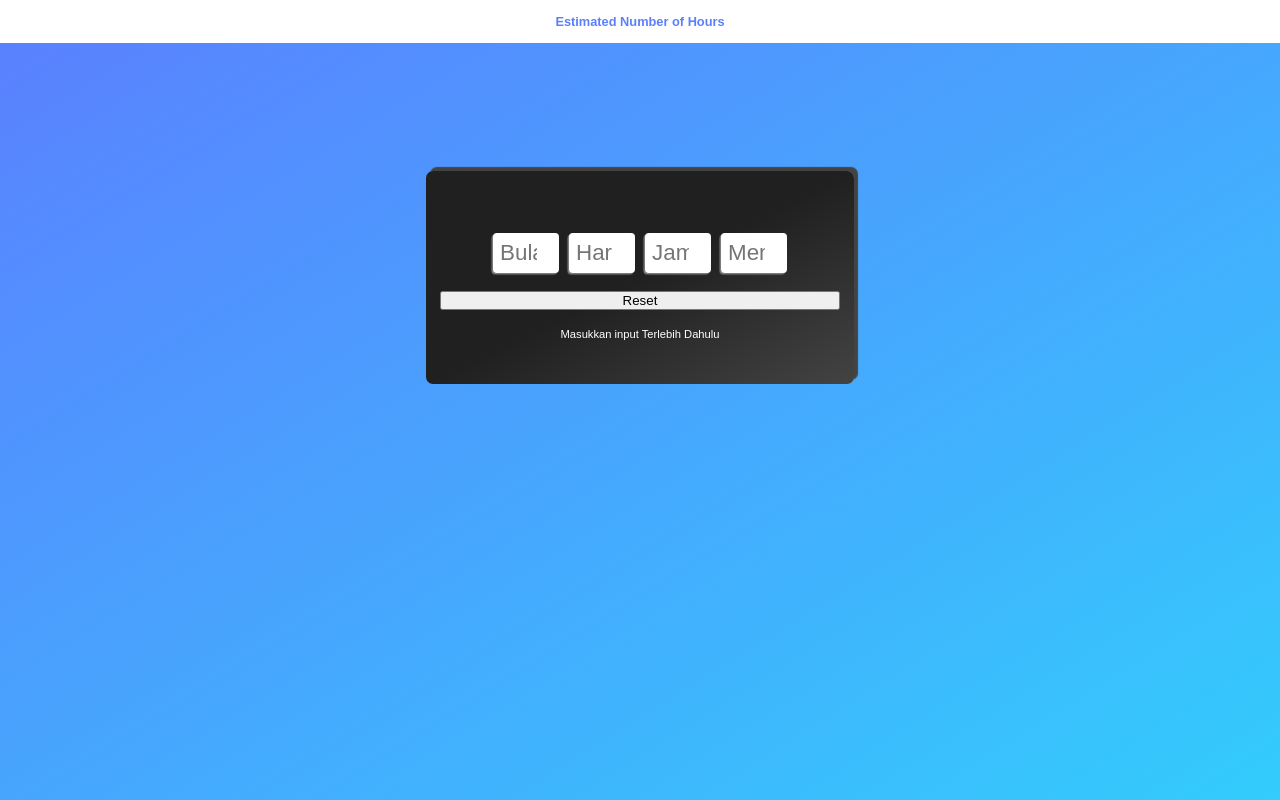
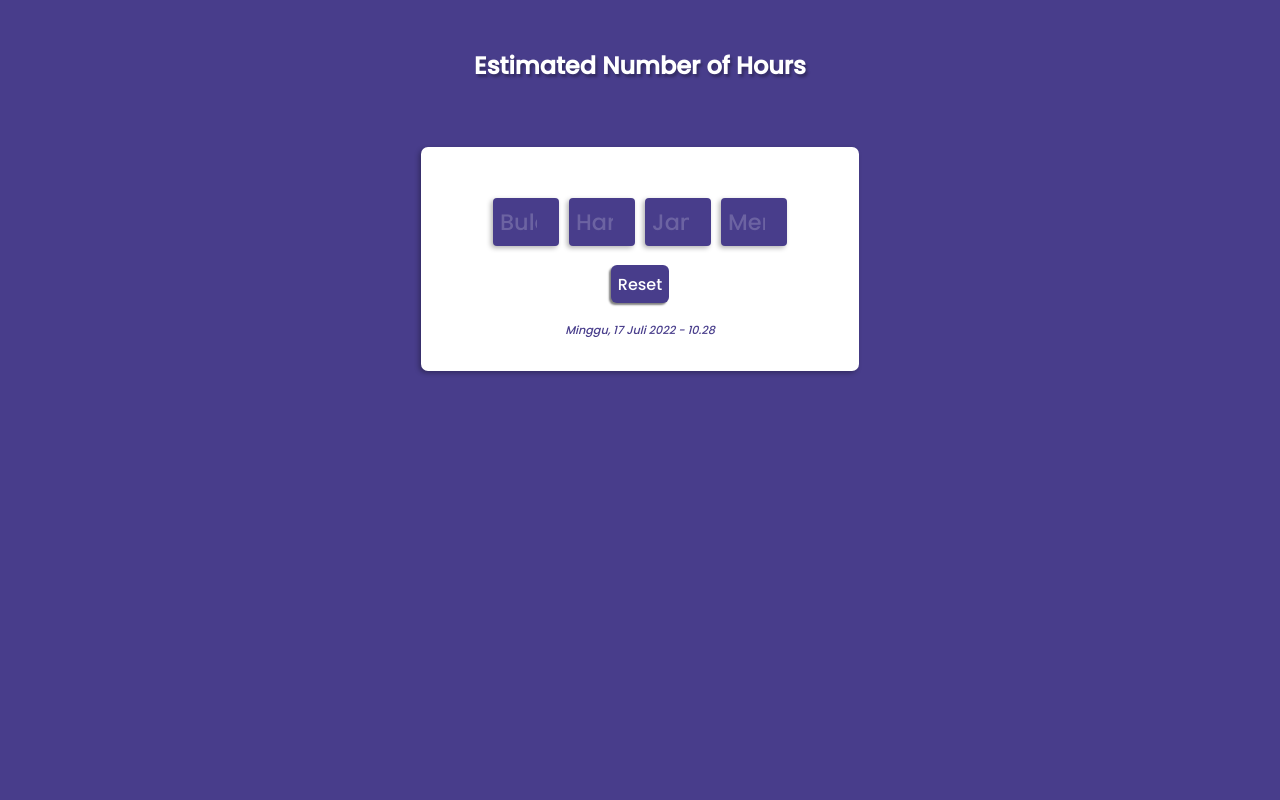
Before and after one commit to yandex-y/Private-Estimated-Number-of-Hours, a plain HTML site: page index.html in a window 1280 px wide. Both pictures are taken after a click on the button "Reset". Drawn offline with Linux system fonts and the light colour scheme.

Commit message:
Add files via upload

```diff
--- a/script.js
+++ b/script.js
@@ -1,89 +1,84 @@
-//Variabel
-const inputBulan = document.querySelectorAll('form > input')[0],
-      inputHari = document.querySelectorAll('form > input')[1],
-      inputJam = document.querySelectorAll('form > input')[2],
-      inputMenit = document.querySelectorAll('form > input')[3],
-      display1 = document.querySelector('.container > p:first-child'),
-      display2 = document.querySelector('.container > p:last-child'),
-      btn_reset = document.querySelector('.container > form > input[type=reset]'),
-      arr = [inputBulan,inputHari,inputJam,inputMenit],
-      days = ['Minggu','Senin','Selasa','Rabu','Kamis','Jum\'at','Sabtu'],
-      month = ['Januari','Februari','Maret','April','Mei','Juni','Juli','Agustus','September','Oktober','November','Desember'];
-      let numbers = 0;
+//VARIABEL
+const inpArr = [
+    document.getElementById('month'),
+    document.getElementById('day'),
+    document.getElementById('hour'),
+    document.getElementById('minute')
+];
+const maxvalue = [999999, 9999999, 999999999, 9999999999]
+const btn_reset = document.getElementById('reset');
+const display = document.getElementById('display');
+const display2 = document.getElementById('display2');
+const strDay = ['Minggu', 'Senin', 'Selasa', 'Rabu', 'Kamis', 'Jum\'at', 'Sabtu'];
+const strMonth = ['Januari', 'Februari', 'Maret', 'April', 'Mei', 'Juni', 'Juli', 'Agustus', 'September', 'Oktober', 'November', 'Desember']
 
-
-//Run Function & Event Listener
-hitung()
-for(x of arr){x.onkeyup = () => {hitung()}}
-for(x of arr){x.onchange = () => {hitung()}}
-btn_reset.addEventListener('click',() => {
-    display1.innerHTML = ':)';
-    InputBefore()
+//EVENT LISTENER
+inpArr.forEach((x, i) => {
+    x.addEventListener('input', (e) => {
+        validasiValue(e.target, maxvalue[i], i)
+        calc()
+    })
+})
+inpArr.forEach((x, i) => {
+    x.addEventListener('keydown', (e) => {
+        if (e.key == 'Backspace') {
+            if (e.target.value.length == 0) {
+                inpArr[i-1].focus()
+            }
+        }
+    })
+})
+btn_reset.addEventListener('click', () => {
+    inpArr.forEach(x => {
+        x.value = ''
+    })
+    calc()
 })
 
+//RUN FUNCTION
+calc()
 
-//Function
-function hitung(){
-    let dateNow = new Date().getTime(),
-        bulan = parseFloat(inputBulan.value) * 2628002880,
-        hari = parseFloat(inputHari.value) * 86400000,
-        jam = parseFloat(inputJam.value) * 3600000,
-        menit = parseFloat(inputMenit.value) * 60000,
-        arr2 = [bulan,hari,jam,menit];
+//FUNCTION
+function calc() {
 
-        if(inputBulan.value.length == 0 && inputHari.value.length == 0 && inputJam.value.length == 0 && inputMenit.value.length == 0){
-              InputBefore()
-          }else{
-              let dispBulan = inputBulan.value + ' Bulan ',
-                  dispHari = inputHari.value + ' Hari ',
-                  dispJam = inputJam.value + ' Jam ',
-                  dispMenit = inputMenit.value + ' Menit ',
-                  arr3 = [dispBulan,dispHari,dispJam,dispMenit];
+    const x = new Date();
+    const newDate = []
 
-                  for(x of arr){
-                      if(x.value.length == 0){
-                          arr2[numbers] = 0;
-                          arr3[numbers] = '';
-                        }
-                        numbers++;
-                    }
-                    numbers = 0;
+    inpArr.forEach(x => {
+        let nd;
+        if (x.value.length == 0 || x.value == '') {
+            nd = 0
+        } else {
+            nd = parseInt(x.value)
+        }
+        newDate.push(nd)
+    })
+    const getTimeTarget = new Date(x.getFullYear(),
+        x.getMonth() + newDate[0],
+        x.getDate() + newDate[1],
+        x.getHours() + newDate[2],
+        x.getMinutes() + newDate[3],
+        x.getSeconds(),
+        x.getMilliseconds());
 
-                    let hasil = new Date(dateNow + arr2[0] + arr2[1] + arr2[2] + arr2[3]),
-                        cekHasilBulan = hasil.getMonth(),
-                        cekHasilHari = hasil.getDay(),
-                        cekHasilJam = hasil.getHours(),
-                        cekHasilMenit = hasil.getMinutes(),
-                        cekHasilBig = [cekHasilBulan,cekHasilHari],
-                        cekHasilSmall = [cekHasilJam,cekHasilMenit];
+    const mountOut = getTimeTarget.getMonth();
+    const dayOut = getTimeTarget.getDay();
+    let hourOut;
+    let minuteOut;
 
-                        for(x of month){
-                            if(cekHasilBig[0] == numbers){
-                                cekHasilBig[0] = x;
-                            }
-                            numbers++
-                        }
-                        numbers = 0
+    getTimeTarget.getHours() < 10 ? hourOut = '0' + getTimeTarget.getHours(): hourOut = getTimeTarget.getHours();
+    getTimeTarget.getMinutes() < 10 ? minuteOut = '0' + getTimeTarget.getMinutes(): minuteOut = getTimeTarget.getMinutes()
 
-                        for(x of days){
-                            if(cekHasilBig[1] == numbers){
-                                cekHasilBig[1] = x;
-                            }
-                            numbers++
-                        }
-                        numbers = 0;
+    display2.innerText = `${newDate[0] == 0 ? '': newDate[0] + ' Bulan'} ${newDate[1] == 0 ? '': newDate[1] + ' Hari'} ${newDate[2] == 0 ? '': newDate[2] + ' Jam'} ${newDate[3] == 0 ? '': newDate[3] + ' Menit'}`
+    display.innerText = `${strDay[dayOut]}, ${getTimeTarget.getDate()} ${strMonth[mountOut]} ${getTimeTarget.getFullYear()} - ${hourOut}.${minuteOut}`
 
-                        for(let i = 0; i <= 1;i++){
-                            if(cekHasilSmall[i].toString().length === 1){
-                                cekHasilSmall[i] = '0' + cekHasilSmall[i];
-                            }
-                        }
+}
 
-                        display1.innerHTML = `${arr3[0]} ${arr3[1]} ${arr3[2]} ${arr3[3]}`;
-                        display2.innerHTML = `${cekHasilBig[1]}, ${hasil.getDate()} ${cekHasilBig[0]} ${hasil.getFullYear()} - ${cekHasilSmall[0]}:${cekHasilSmall[1]}`;
-                    }
-                }
-
-function InputBefore(){
-    display2.innerHTML = 'Masukkan input Terlebih Dahulu';
+function validasiValue(target, maxvalue, nextIndex) {
+    if (target.value > maxvalue) {
+        target.value = maxvalue;
+        if (nextIndex < inpArr.length - 1) {
+            inpArr[nextIndex+1].focus()
+        }
+    }
 }
--- a/style.css
+++ b/style.css
@@ -1,37 +1,39 @@
+@font-face{
+    font-family: 'Poppins-Medium';
+    src: url('Poppins-Medium.woff');
+}
+
 *{
     margin: 0;
     padding: 0;
 }
 :root{
-    font-family: Arial;
-    background: linear-gradient(to bottom right,#5b7fff,#33ccfc) no-repeat;
+    font-family: 'Poppins-Medium';
+    background: darkslateblue;
     min-height: 100vh;
 }
 header{
-    width: 100%;
-    font-size: .8rem;
-    padding: 14px 0;
-    background: white;
+    font-size: 1.5rem;
     color: #5b7fff;
     font-weight: bold;
-    display: flex;
-    align-items: center;
-    justify-content: center;
+    text-align: center;
+    margin: 6vh 0 8vh;
+    color: white;
+    text-shadow: 2px 3px 3px rgba(0,0,0,.3);
 }
 .container{
     max-width: 400px;
     width: 82vw;
-    margin: 16vmin auto;
-    background-image: linear-gradient(to bottom right,#202020 50%,#434343);
-    text-align: center;
+    margin: auto;
+    background: #fff;
     display: flex;
     flex-direction: column;
     justify-content: center;
-    gap: 18px;
-    padding: 14px;
+    align-items: center;
+    padding: 2rem 1.2rem;
     border-radius: 7px;
-    min-height: 185px;
-    box-shadow: 4px -4px 1px #434343;
+    gap: 1.2rem;
+    box-shadow: -2px 2px 5px rgba(0,0,0,.3);
 }
 .container > form{
     display: flex;
@@ -48,21 +50,33 @@ header{
     border: none;
     outline: none;
     border-radius: 4px;
-    box-shadow: -1.5px 1.5px 1px gray;
+    background: darkslateblue;
+    color: #fff;
+    transition: transform .3s;
+    font-family: inherit;
+    box-shadow: -2px 2px 5px rgba(0,0,0,.3);
 }
-.container > form > input[type=reset]{
-    max-width: 70px;
-    background-color: #434343;
+.container > form > input[type=number]:focus{
+    transform: translateY(-6px);
+}
+.container > form > input::placeholder{
+    color: rgba(255,255,255,.2);
+}
+.button{
+    background-color: darkslateblue;
     color: white;
-    padding: 5px;
-    box-shadow: 1.5px -1.5px 1px white;
-}
-.container > form > input[type=reset]:active{
-    background-color: #383838;
-    box-shadow: .5px -.5px 1px white;
-    color: #B1B1B1;
+    font-size: 1rem;
+    box-shadow: -2px 2px 2px gray;
+    border: none;
+    border-radius: 6px;
+    padding: .4rem;
+    font-family: inherit;
 }
 .container > p{
     font-size: .7rem;
-    color: white;
+    color: darkslateblue;
+    text-align: center;
 }
+p.display{
+    font-style: italic;
+}
```
Also changed, not shown: Poppins-Medium.woff (added).
